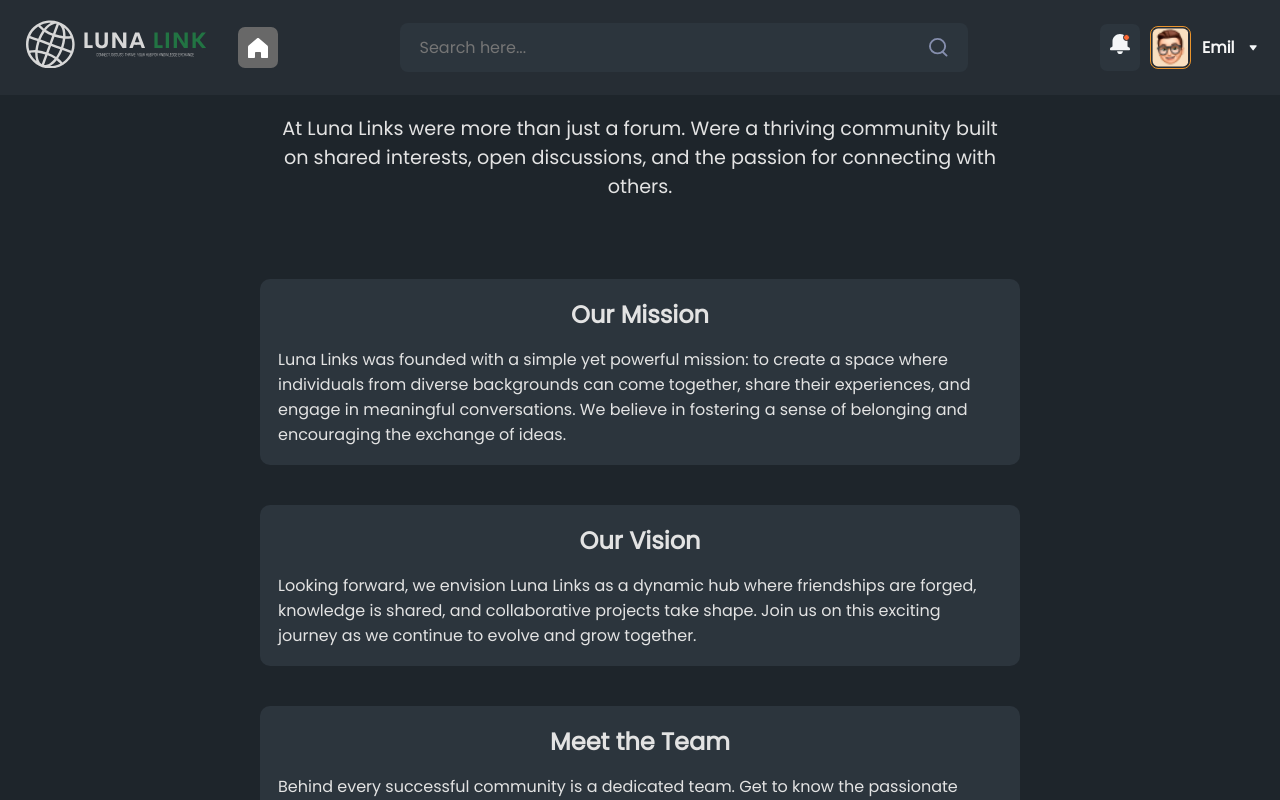
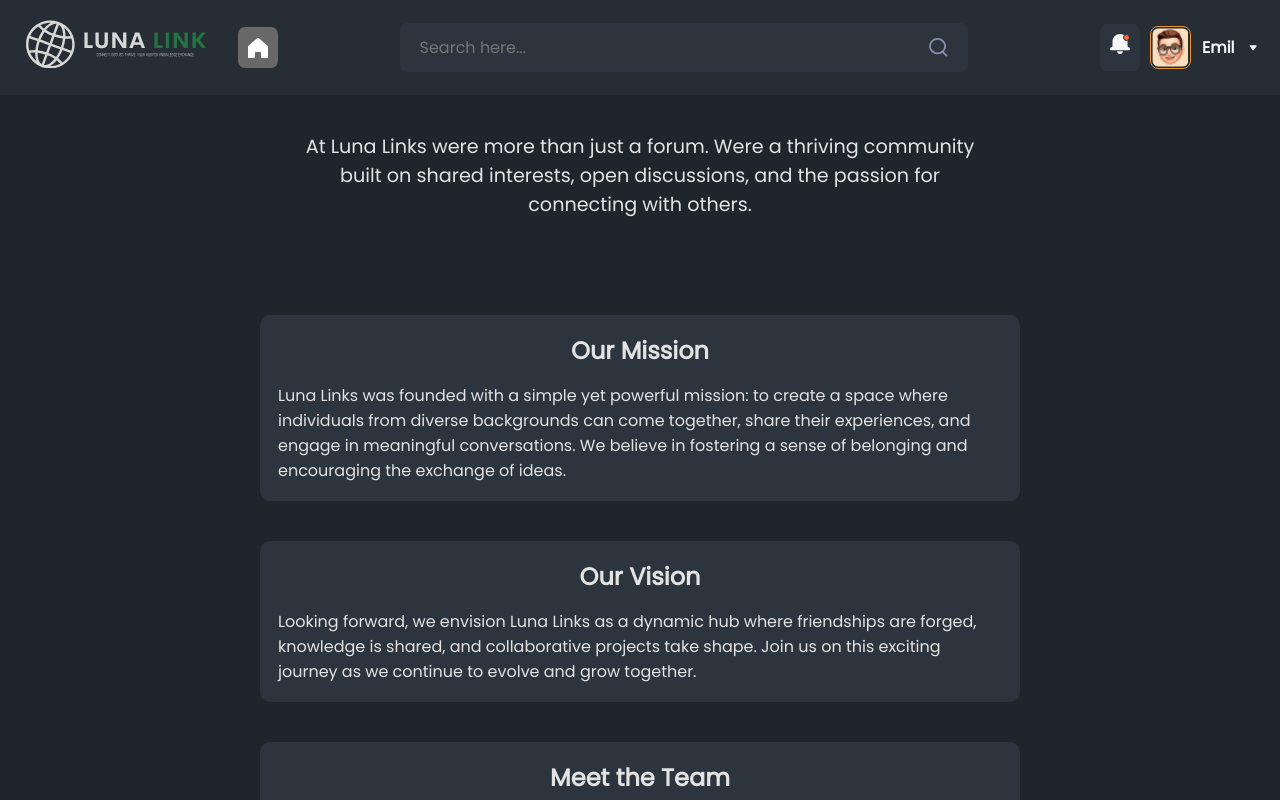
Before and after one commit to AdrianKnudsen/Luna-Link, a React (Vite) app: page /About in a window 1280 px wide. Shown: the top 800 px of the page. Built offline with nearby package versions, Linux system fonts and the light colour scheme.

Commit message:
updated css about

```diff
--- a/src/Pages/About.module.css
+++ b/src/Pages/About.module.css
@@ -14,7 +14,7 @@ h1 {
   font-size: 1.2em;
   margin-bottom: 60px;
   text-align: center;
-  padding: 18px;
+  padding: 36px;
 }
 
 .section {
```
